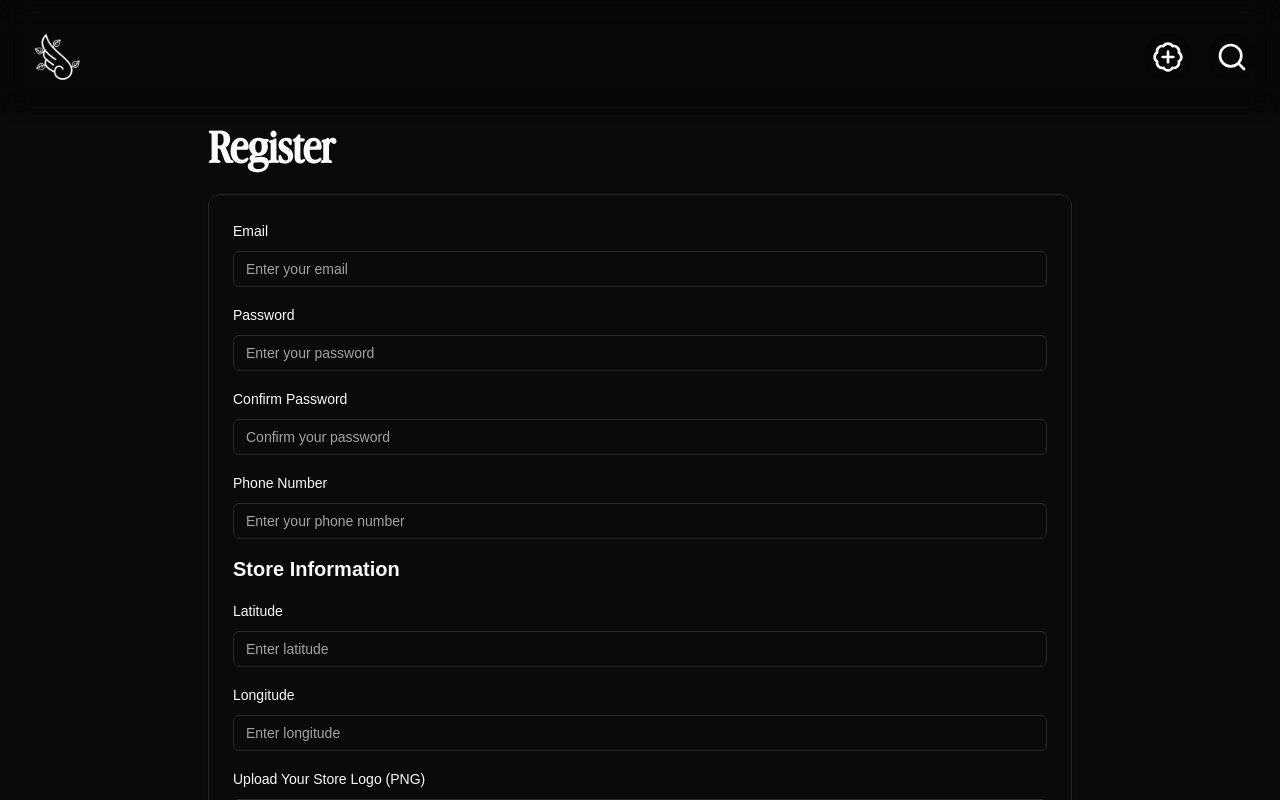
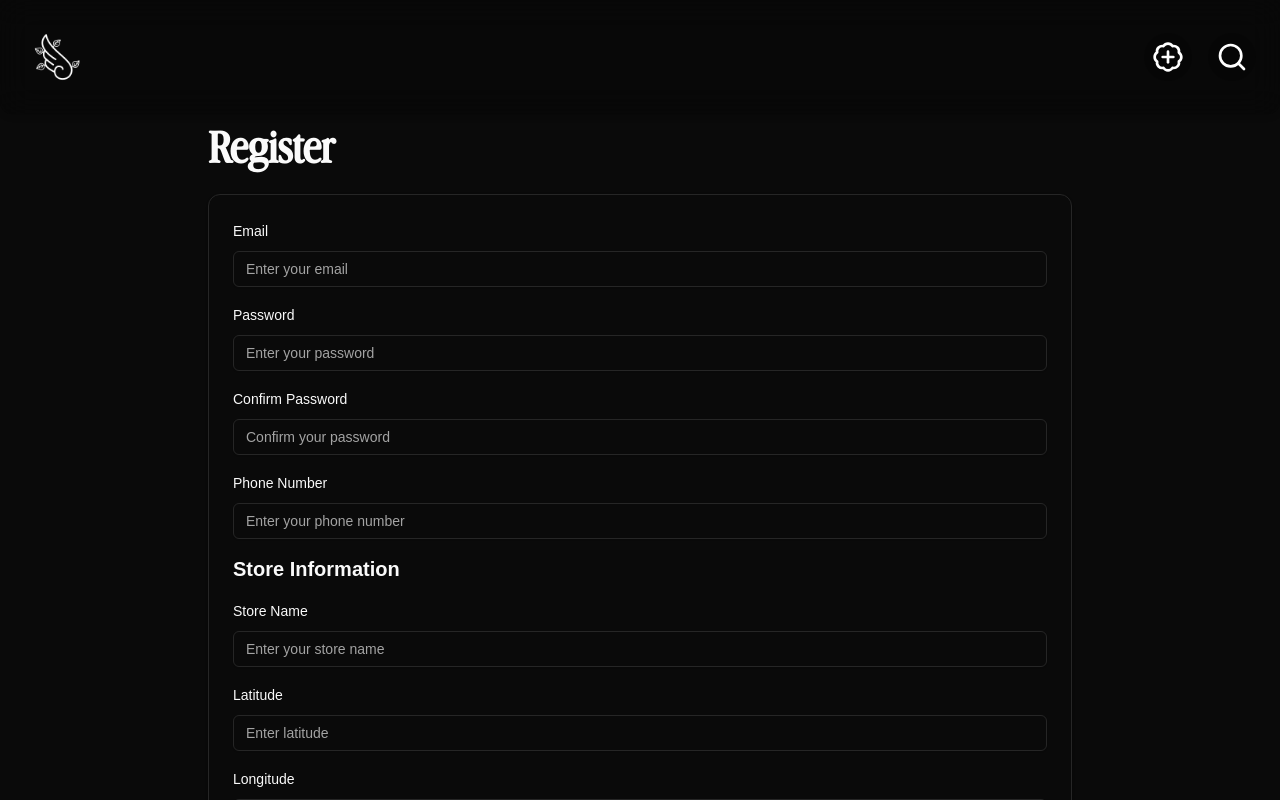
Before and after one commit to Cqctxs/flyerfinder, a Next.js app in the folder client/: page /register in a window 1280 px wide. Shown: the top 800 px of the page. Built offline with nearby package versions, Linux system fonts and the light colour scheme.

Commit message:
Fixed registration

```diff
--- a/client/app/create/page.jsx
+++ b/client/app/create/page.jsx
@@ -83,6 +83,8 @@ const Page = () => {
   };
 
   const renderProductSelector = (i) => {
+    const selectedProduct = products.find((p) => p.name === selectedProducts[i]);
+
     return (
       <div className="space-y-2">
         {i}
@@ -102,7 +104,7 @@ const Page = () => {
             ))}
           </SelectContent>
         </Select>
-        {selectedProducts[i] !== "" && (
+        {selectedProduct !== "" && (
           <Card>
             <CardContent className="p-4">
               <Image
--- a/client/app/register/page.jsx
+++ b/client/app/register/page.jsx
@@ -21,6 +21,7 @@ const Page = () => {
   const [email, setEmail] = useState("");
   const [validEmail, setValidEmail] = useState(false);
   const [pwd, setPwd] = useState("");
+  const [store, setStore] = useState("");
   const [validPwd, setValidPwd] = useState(false);
   const [matchPwd, setMatchPwd] = useState("");
   const [validMatch, setValidMatch] = useState(false);
@@ -181,6 +182,16 @@ const Page = () => {
             </div>
             <h2 className="text-xl font-semibold">Store Information</h2>
             <div className="space-y-2">
+              <Label htmlFor="store">Store Name</Label>
+              <Input
+                id="store"
+                type="text"
+                value={store}
+                onChange={(e) => setStore(e.target.value)}
+                placeholder="Enter your store name"
+              />
+            </div>
+            <div className="space-y-2">
               <Label htmlFor="latitude">Latitude</Label>
               <Input
                 id="latitude"
```
